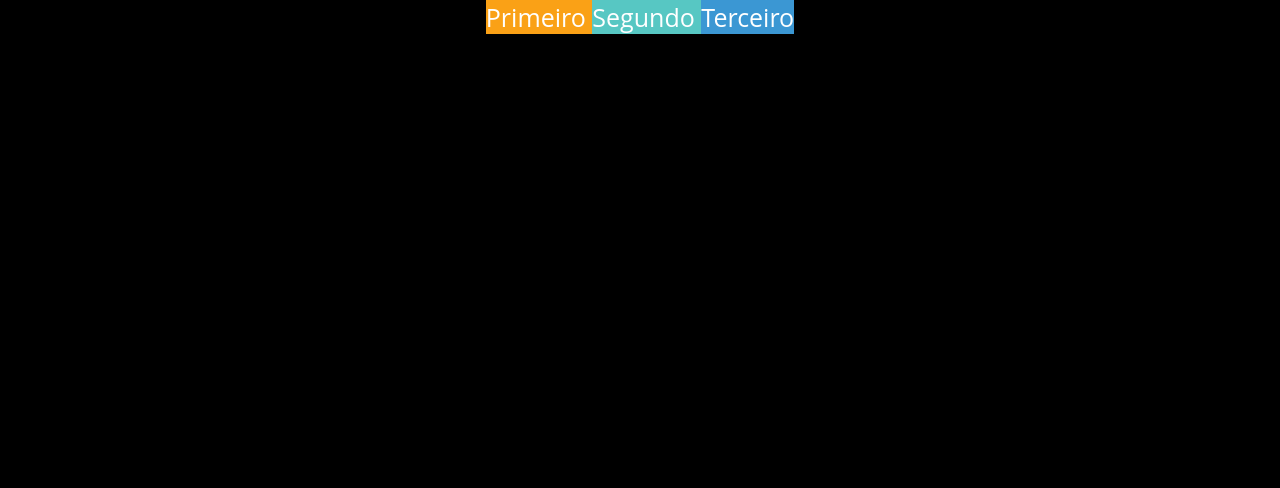
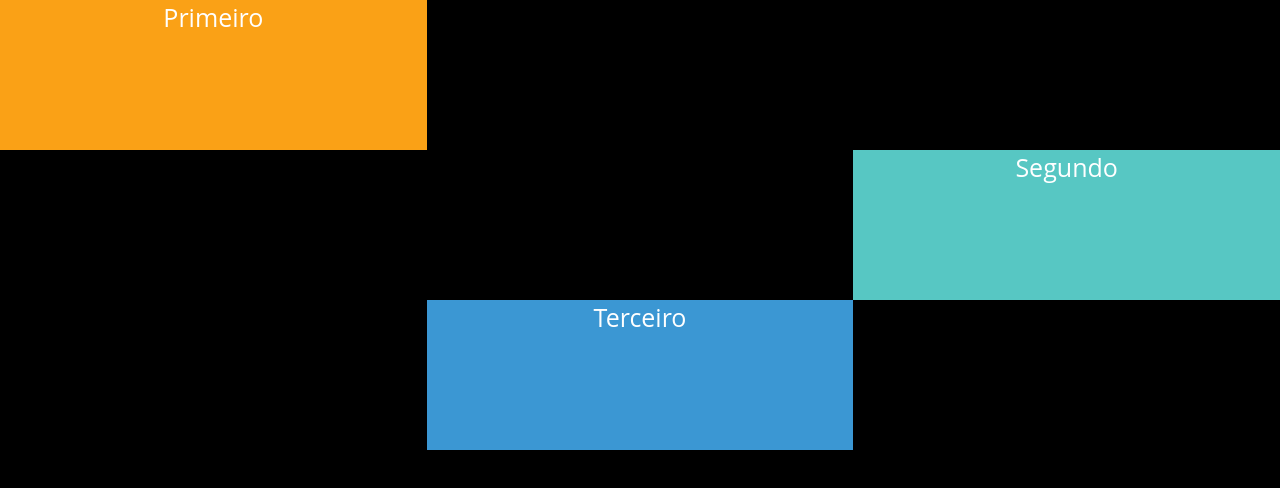
Before and after one commit to souzamarques/praticando-css, a plain HTML site: page 01 - display inline/index.html in a window 1280 px wide. Drawn offline with Linux system fonts and the light colour scheme.

Commit message:
display: block #02

```diff
--- a/01 - display inline/style.css
+++ b/01 - display inline/style.css
@@ -8,16 +8,25 @@ body {
 }
 
 .example-item {
-  display: inline;
-  /* (Perda de altura e largura). Propriedade não permite que a gente
-      coloque altura e largura nos elementos. Width e height não irão funcionar */
+  /* display: inline;
+     (Perda de altura e largura). Propriedade não permite que a gente
+     coloque altura e largura nos elementos. Width e height não irão funcionar */
+  display: block;
+  /* display: block - o elemento ocupa a linha toda, não é possível ser desse
+     tipo se tiver um elemento do lado, capacidade de definir altura e largura
+     (height e width)  */
+  width: 33.333%;
+  height: 150px;
 }
 .example-item_first {
   background-color: #faa116;
 }
 .example-item_second {
   background-color: #57c7c3;
+  margin-left: auto;
 }
 .example-item_third {
   background-color: #3b97d3;
+  margin-left: auto;
+  margin-right: auto;
 }
```
